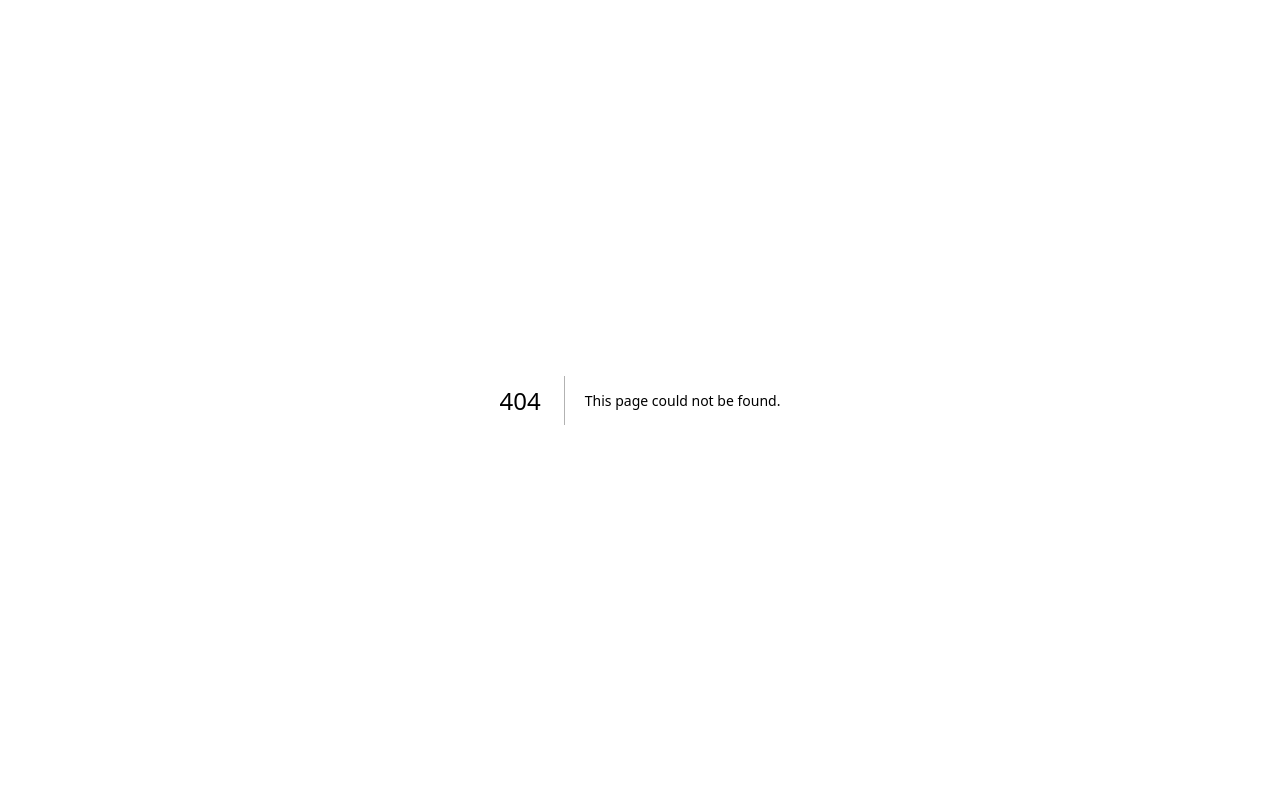
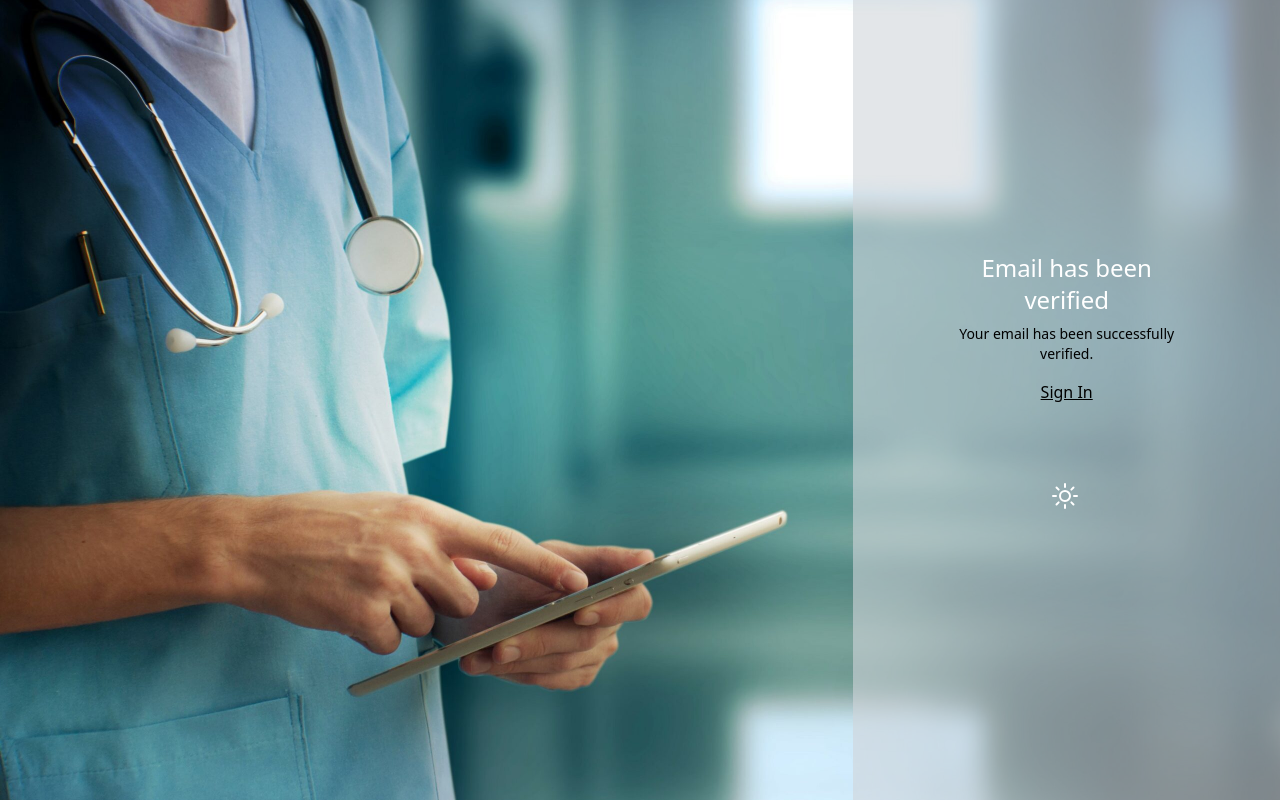
Before and after one commit to mateorodriguezcastillo/FrontBigChallange, a Next.js app: page /auth/email-verified in a window 1280 px wide. Before the commit this address had no page. Built offline with nearby package versions, Linux system fonts and the light colour scheme; no server answers.

Commit message:
several fixes for demo

```diff
--- a/components/condicionalComponents/DoctorTable.tsx
+++ b/components/condicionalComponents/DoctorTable.tsx
@@ -22,8 +22,7 @@ export const DoctorTable = () => {
   return (
     <>
       {!allSubmissions.isLoading &&
-      !ownSubmissions.isLoading &&
-      submissions.length > 0 ? (
+      !ownSubmissions.isLoading && (
         <SubmissionsTable
           submissions={submissions}
           pagination={pagination}
@@ -32,11 +31,8 @@ export const DoctorTable = () => {
           changeStatus={setStatus}
           changePage={setCurrentPage}
           changeViewOwnSubmissions={setViewOwnSubmissions}
+          user={user}
         />
-      ) : (
-        !allSubmissions.isLoading &&
-        !ownSubmissions.isLoading &&
-        submissions.length === 0 && <NoContent contentType="submissions" />
       )}
     </>
   );
--- a/components/condicionalComponents/PatientTable.tsx
+++ b/components/condicionalComponents/PatientTable.tsx
@@ -20,17 +20,19 @@ export const PatientTable = () => {
     <>
       {!loadingOwnSubmissions &&
       ownSubmissions &&
-      ownSubmissions.data.length > 0 ? (
+      (ownSubmissions.data.length > 0 || status !== "") ? (
         <SubmissionsTable
           submissions={ownSubmissions.data}
           pagination={ownSubmissions.pagination}
           status={status}
           changeStatus={setStatus}
           changePage={setCurrentPage}
+          user={user}
         />
       ) : (
         !loadingOwnSubmissions &&
         ownSubmissions &&
+        status === "" &&
         ownSubmissions.data.length === 0 && (
           <NoContent contentType="submissions" />
         )
--- a/components/layout/AuthLayout.tsx
+++ b/components/layout/AuthLayout.tsx
@@ -32,7 +32,7 @@ export const AuthLayout: FC<HomeLayoutProps> = ({
             backgroundImage: "url(/images/auth-background.jpeg)",
           }}
         >
-          <div className="flex justify-center items-center h-full w-4/12 bg-gray-300 bg-opacity-60 dark:bg-black dark:bg-opacity-70">
+          <div className="flex h-full w-4/12 items-center justify-center bg-gray-300 bg-opacity-60 dark:bg-black dark:bg-opacity-70">
             <div className="flex w-8/12 flex-col">
               {children}
               <button
--- a/components/submissions/SubmissionsTable.tsx
+++ b/components/submissions/SubmissionsTable.tsx
@@ -1,6 +1,6 @@
 import { FC } from "react";
 import { useRouter } from "next/router";
-import { Pagination, Status, Submission } from "../../interfaces";
+import { Pagination, Status, Submission, User } from "../../interfaces";
 import { StatusBadge } from "./StatusBadge";
 import { ChevronIcon } from "../icons/Icons";
 import { getDateFormat, tw } from "../../utils";
@@ -11,6 +11,7 @@ interface SubmissionsTableProps {
   pagination: Pagination | null;
   status: Status | "";
   viewOwnSubmissions?: boolean;
+  user?: User | null;
   changeStatus: (status: Status | "") => void;
   changePage: (page: number) => void;
   changeViewOwnSubmissions?: (viewOwnSubmissions: boolean) => void;
@@ -21,6 +22,7 @@ export const SubmissionsTable: FC<SubmissionsTableProps> = ({
   pagination,
   status,
   viewOwnSubmissions,
+  user,
   changeStatus,
   changePage,
   changeViewOwnSubmissions,
@@ -109,6 +111,10 @@ export const SubmissionsTable: FC<SubmissionsTableProps> = ({
                   <StatusBadge status={submission.status} />
                 </td>
                 <td className="py-4 px-6 text-center">
+                  {user &&
+                    (user.id === submission.doctor?.id ||
+                      user.id === submission.patient?.id ||
+                      submission.status === Status.Pending) && (
                       <button
                         className="text-blue-600"
                         onClick={() => {
@@ -117,6 +123,7 @@ export const SubmissionsTable: FC<SubmissionsTableProps> = ({
                       >
                         View more
                       </button>
+                    )}
                 </td>
               </tr>
             ))}
--- a/components/ui/Sidebar.tsx
+++ b/components/ui/Sidebar.tsx
@@ -2,7 +2,7 @@ import { useContext } from "react";
 import { useRouter } from "next/router";
 import { UIContext } from "../../context/ui";
 import { useAuthStore } from "../../src/store/auth";
-import { logoutUser } from '../../services/SubmissionService';
+import { logoutUser } from "../../services/SubmissionService";
 import {
   HomeIcon,
   NewSubmissionIcon,
@@ -40,7 +40,7 @@ export const Sidebar = () => {
       setToken("");
       setUser(null);
       router.push("/auth/login");
-    }
+    },
   });
 
   const handleLogout = () => {
--- a/components/ui/TextInput.tsx
+++ b/components/ui/TextInput.tsx
@@ -37,7 +37,7 @@ export const TextInput = React.forwardRef<HTMLInputElement, TextInputProps>(
     };
 
     return (
-      <div className="mb-4 flex flex-grow flex-col">
+      <div className="flex flex-col flex-grow mb-4">
         <label
           htmlFor={inputName}
           className={tw(
--- a/package.json
+++ b/package.json
@@ -32,6 +32,7 @@
     "react-hook-form": "^7.41.5",
     "react-query": "^3.39.2",
     "tailwind-merge": "^1.8.1",
+    "tailwindcss-autofill": "^1.0.2",
     "typescript": "4.9.4",
     "uuidv4": "^6.2.13",
     "yup": "^0.32.11",
--- /dev/null
+++ b/pages/auth/email-verified.tsx
@@ -0,0 +1,20 @@
+import Link from "next/link";
+import { AuthLayout } from "../../components/layout";
+
+const EmailVerifiedPage = () => {
+    return (
+      <AuthLayout title={"Email verified"} pageDescription={"Email verified"}>
+        <div className="mr-4 ml-4 mb-12 flex flex-col text-center">
+          <h1 className="text-2xl text-white">Email has been verified</h1>
+          <p className="mt-2 text-sm">
+            Your email has been successfully verified.
+          </p>
+          <Link className="mt-4 underline right-1" href={"/auth/login"}>
+            Sign In
+          </Link>
+        </div>
+      </AuthLayout>
+    );
+  };
+
+  export default EmailVerifiedPage;
--- a/src/pdf/PDFDocSubmission.tsx
+++ b/src/pdf/PDFDocSubmission.tsx
@@ -100,8 +100,7 @@ export const PDFDocSubmission: FC<PDFDocSubmissionProps> = ({
               <View style={styles.signature_body}>
                 <Image src="/images/doc_signature.png" style={styles.image} />
                 <Text style={styles.signature_text}>
-                  {submission.doctor &&
-                    "Dr. " + submission.doctor.name}
+                  {submission.doctor && "Dr. " + submission.doctor.name}
                 </Text>
               </View>
             </View>
```
Also changed, not shown: services/SubmissionService.ts (+10 -6 lines), 2 other files (tests, documents, lock files or other folders). Lines whose indentation alone changed are shown as unchanged.
